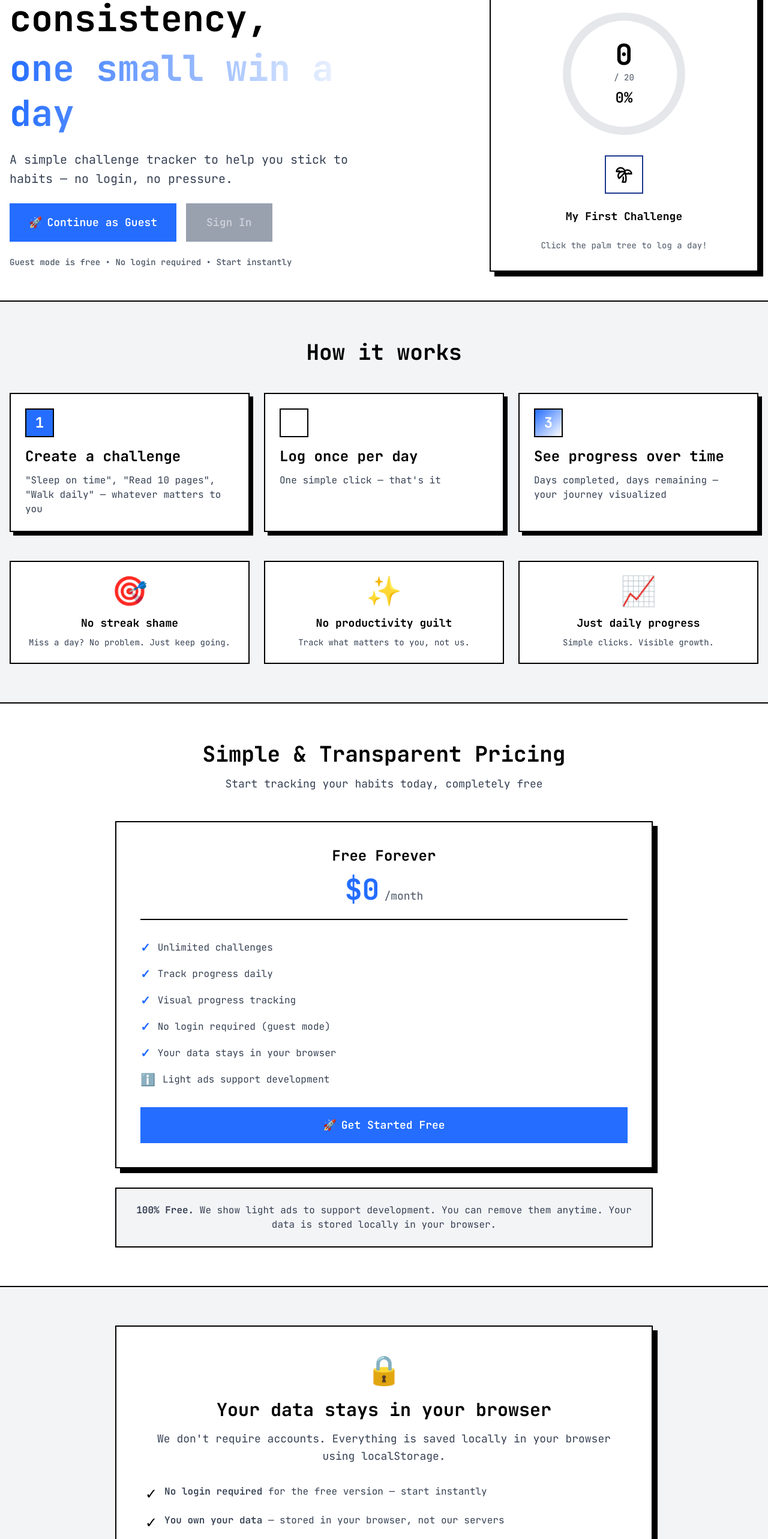
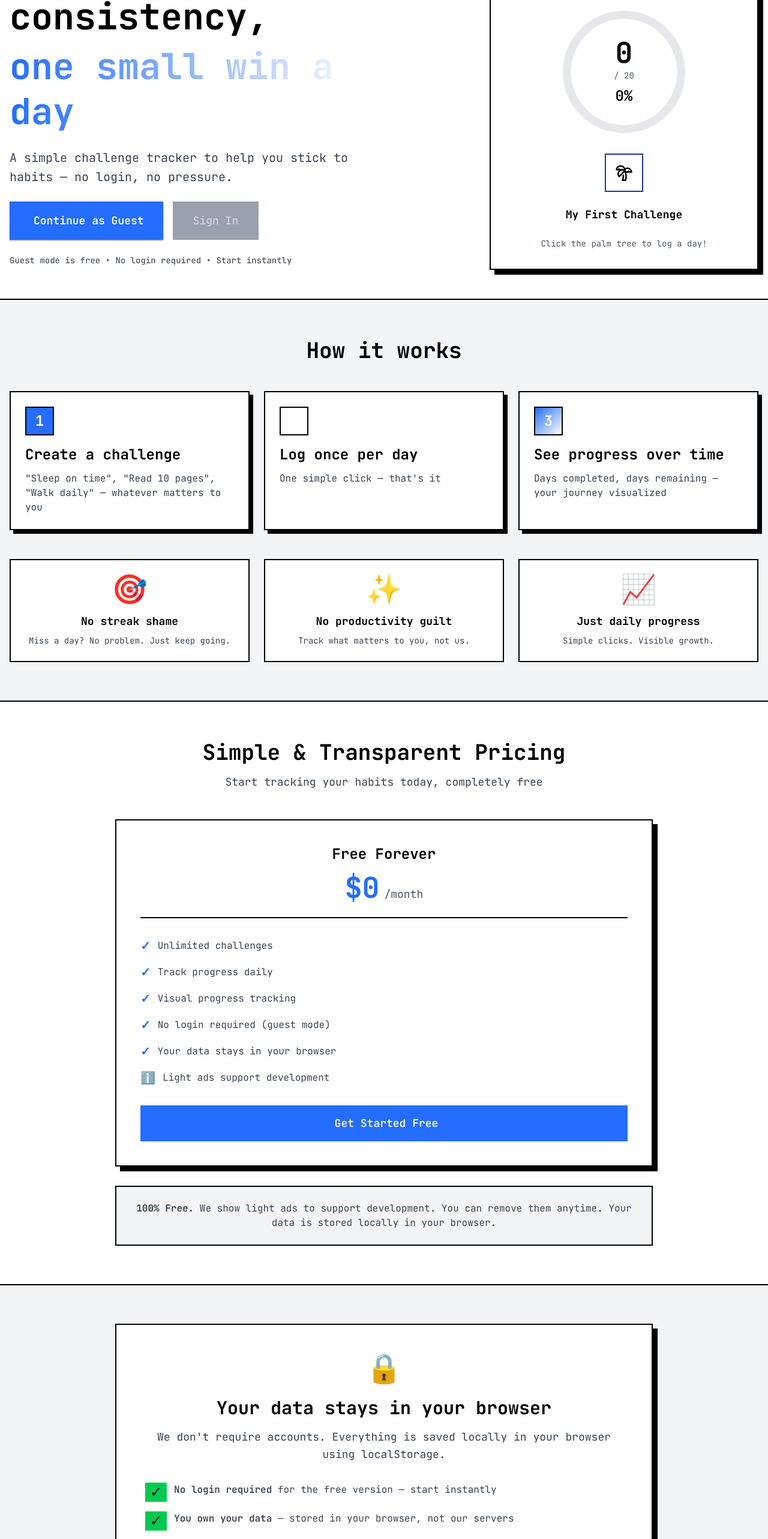
Before and after one commit to Muksit86/daily-challenges, a React (Vite) app in the folder Client/: page / in a window 1280 px wide. Shown: the part 219-2785 px from the top of the page at 60% size. Built offline with nearby package versions, Linux system fonts and the light colour scheme; no server answers.

Commit message:
Final Commit

```diff
--- a/Client/src/Component/ChallenegCard.jsx
+++ b/Client/src/Component/ChallenegCard.jsx
@@ -101,7 +101,7 @@ export default function ChallenegCard({ challenge }) {
 
   return (
     <>
-      <div className="relative border-2 border-black dark:border-white dark:bg-elevation-dark shadow-md p-4 flex flex-col items-center md:gap-3 cursor-pointer transition-all duration-200 animate-slide-up w-full h-full">
+      <div className="relative border-2 shadow-sharp border-black dark:border-white dark:bg-elevation-dark shadow-md p-4 flex flex-col items-center md:gap-3 cursor-pointer transition-all duration-200 animate-slide-up w-full h-full">
         {/* More Options Button */}
         <div className="w-full flex justify-between mb-5" ref={menuRef}>
           <button
--- a/Client/src/Pages/LandingPage.jsx
+++ b/Client/src/Pages/LandingPage.jsx
@@ -1,11 +1,13 @@
 import React, { useState, useEffect } from "react";
 import { Link, useNavigate } from "react-router";
-import { LuTreePalm } from "react-icons/lu";
+import { LuMoon, LuSun, LuTreePalm } from "react-icons/lu";
 import Button from "../Component/Button";
 import { useAuth } from "../Healper/AuthContext";
 import { useTheme } from "../Healper/themeContext";
+import Requesting from "../Component/Requesting";
 
 export default function LandingPage() {
+  const [requsting, setRequesting] = useState(null);
   const [tickCount, setTickCount] = useState(0);
   const maxTicks = 20;
   const progress = (tickCount / maxTicks) * 100;
@@ -48,24 +50,40 @@ export default function LandingPage() {
           </div>
 
           <div className="flex items-center gap-4 md:gap-6">
-            <Link to="/" className="text-sm md:text-base font-medium text-black dark:text-white hover:text-primary dark:hover:text-primary px-3 py-2 border-2 border-transparent hover:border-primary hover:bg-primary/5 transition-all">
+            <Link
+              to="/"
+              className="text-sm md:text-base font-medium text-black dark:text-white hover:text-primary dark:hover:text-primary px-3 py-2 border-2 border-transparent hover:border-primary hover:bg-primary/5 transition-all"
+            >
               Home
             </Link>
-            <Link to="/about" className="text-sm md:text-base font-medium text-black dark:text-white hover:text-primary dark:hover:text-primary px-3 py-2 border-2 border-transparent hover:border-primary hover:bg-primary/5 transition-all">
+            <Link
+              to="/about"
+              className="text-sm md:text-base font-medium text-black dark:text-white hover:text-primary dark:hover:text-primary px-3 py-2 border-2 border-transparent hover:border-primary hover:bg-primary/5 transition-all"
+            >
               About
             </Link>
-            <Link to="/contact" className="text-sm md:text-base font-medium text-black dark:text-white hover:text-primary dark:hover:text-primary px-3 py-2 border-2 border-transparent hover:border-primary hover:bg-primary/5 transition-all">
+            <Link
+              to="/contact"
+              className="text-sm md:text-base font-medium text-black dark:text-white hover:text-primary dark:hover:text-primary px-3 py-2 border-2 border-transparent hover:border-primary hover:bg-primary/5 transition-all"
+            >
               Contact Us
             </Link>
-            <Link to="/privacy-policy" className="text-sm md:text-base font-medium text-black dark:text-white hover:text-primary dark:hover:text-primary px-3 py-2 border-2 border-transparent hover:border-primary hover:bg-primary/5 transition-all">
+            <Link
+              to="/privacy-policy"
+              className="text-sm md:text-base font-medium text-black dark:text-white hover:text-primary dark:hover:text-primary px-3 py-2 border-2 border-transparent hover:border-primary hover:bg-primary/5 transition-all"
+            >
               Privacy Policy
             </Link>
             <button
               onClick={toggleTheme}
-              className="text-xl p-2 border-2 border-black dark:border-white hover:bg-background-sidebar dark:hover:bg-hover-dark transition-all"
+              className="cursor-pointer text-xl p-2 border-2 border-black dark:border-white hover:bg-background-sidebar dark:hover:bg-hover-dark transition-all"
               aria-label="Toggle dark mode"
             >
-              {isDark ? "☀️" : "🌙"}
+              {isDark ? (
+                <LuMoon size={25} />
+              ) : (
+                <LuSun size={25} color="black" />
+              )}
             </button>
           </div>
         </div>
@@ -79,28 +97,37 @@ export default function LandingPage() {
             <div className="flex flex-col gap-6">
               <h1 className="text-4xl md:text-5xl lg:text-6xl font-bold text-black dark:text-white leading-tight">
                 Build consistency,
-                <span className="block bg-gradient-to-r from-primary to-secondary bg-clip-text text-transparent mt-2">
+                <span className="block bg-linear-to-r from-primary to-secondary bg-clip-text text-transparent mt-2">
                   one small win a day
                 </span>
               </h1>
 
               <p className="text-lg md:text-xl text-gray-700 dark:text-gray-300 leading-relaxed">
-                A simple challenge tracker to help you stick to habits — no login, no pressure.
+                A simple challenge tracker to help you stick to habits — no
+                login, no pressure.
               </p>
 
               {/* CTA Buttons */}
-              <div className="flex flex-col sm:flex-row gap-4">
+              <div className="relative flex flex-col sm:flex-row gap-4">
                 <Button
                   text="Continue as Guest"
                   textSize="text-lg"
                   paddingClass="px-8 py-4"
+                  shadow="shadow-sm/30"
                   onClick={handleGuestLogin}
-                  icon="🚀"
                 />
 
-                <button className="px-8 py-4 text-lg font-semibold bg-gray-400 text-white/50 border-2 border-gray-400 transition-all">
+                <button
+                  onMouseEnter={() => setRequesting(true)}
+                  onMouseLeave={() => setRequesting(false)}
+                  className="px-8 py-4 text-lg font-semibold bg-gray-400 text-white/50 border-2 border-gray-400 transition-all"
+                >
                   Sign In
                 </button>
+
+                {requsting && (
+                  <Requesting className={"absolute right-40 -top-50"} />
+                )}
               </div>
 
               <p className="text-sm text-gray-600 dark:text-gray-400 font-medium">
@@ -112,11 +139,16 @@ export default function LandingPage() {
             <div className="flex justify-center md:justify-end">
               <div className="border-2 border-black dark:border-white bg-white dark:bg-elevation-dark p-6 md:p-8 shadow-sharp-xl w-full max-w-md flex flex-col items-center gap-6">
                 <div className="w-full text-center border-b-2 border-black dark:border-white pb-3">
-                  <span className="text-lg font-bold text-black dark:text-white">Try it now!</span>
+                  <span className="text-lg font-bold text-black dark:text-white">
+                    Try it now!
+                  </span>
                 </div>
 
                 <div className="relative w-48 h-48 md:w-56 md:h-56">
-                  <svg className="w-full h-full transform -rotate-90" viewBox="0 0 200 200">
+                  <svg
+                    className="w-full h-full transform -rotate-90"
+                    viewBox="0 0 200 200"
+                  >
                     <circle
                       cx="100"
                       cy="100"
@@ -155,10 +187,11 @@ export default function LandingPage() {
 
                 <button
                   onClick={handleTick}
-                  className={`w-16 h-16 flex items-center justify-center text-3xl border-2 ${tickCount > 0
-                    ? "bg-primary border-primary"
-                    : "bg-white dark:bg-elevation-dark border-blue-900"
-                    } hover:bg-primary transition-all`}
+                  className={`w-16 h-16 flex items-center justify-center text-3xl border-2 cursor-pointer ${
+                    tickCount > 0
+                      ? "bg-primary border-primary"
+                      : "bg-white dark:bg-elevation-dark border-blue-900"
+                  } hover:bg-primary transition-all`}
                 >
                   <LuTreePalm className="text-black dark:text-white" />
                 </button>
@@ -192,7 +225,8 @@ export default function LandingPage() {
                 Create a challenge
               </h3>
               <p className="text-gray-700 dark:text-gray-300">
-                "Sleep on time", "Read 10 pages", "Walk daily" — whatever matters to you
+                "Sleep on time", "Read 10 pages", "Walk daily" — whatever
+                matters to you
               </p>
             </div>
 
@@ -211,7 +245,7 @@ export default function LandingPage() {
 
             {/* Step 3 */}
             <div className="bg-white dark:bg-background-dark border-2 border-black dark:border-white p-6 shadow-sharp-lg hover:shadow-sharp-xl hover:-translate-x-1 hover:-translate-y-1 transition-all">
-              <div className="w-12 h-12 bg-gradient-to-br from-primary to-secondary text-white flex items-center justify-center text-2xl font-bold border-2 border-black dark:border-white mb-4">
+              <div className="w-12 h-12 bg-linear-to-br from-primary to-secondary text-white flex items-center justify-center text-2xl font-bold border-2 border-black dark:border-white mb-4">
                 3
               </div>
               <h3 className="text-xl md:text-2xl font-bold text-black dark:text-white mb-3">
@@ -275,7 +309,9 @@ export default function LandingPage() {
               </h3>
               <div className="flex items-baseline justify-center gap-2">
                 <span className="text-5xl font-bold text-primary">$0</span>
-                <span className="text-lg text-gray-600 dark:text-gray-400">/month</span>
+                <span className="text-lg text-gray-600 dark:text-gray-400">
+                  /month
+                </span>
               </div>
             </div>
 
@@ -301,7 +337,9 @@ export default function LandingPage() {
                 <span>Your data stays in your browser</span>
               </div>
               <div className="flex items-center gap-3 text-gray-700 dark:text-gray-300">
-                <span className="text-gray-600 dark:text-gray-400 text-xl">ℹ️</span>
+                <span className="text-gray-600 dark:text-gray-400 text-xl">
+                  ℹ️
+                </span>
                 <span>Light ads support development</span>
               </div>
             </div>
@@ -311,14 +349,14 @@ export default function LandingPage() {
               textSize="text-lg"
               paddingClass="px-8 py-4 w-full"
               onClick={handleGuestLogin}
-              icon="🚀"
             />
           </div>
 
           <div className="bg-gray-100 dark:bg-hover-dark border-2 border-black dark:border-white p-6 text-center">
             <p className="text-gray-700 dark:text-gray-300">
-              <strong>100% Free.</strong> We show light ads to support development.
-              You can remove them anytime. Your data is stored locally in your browser.
+              <strong>100% Free.</strong> We show light ads to support
+              development. You can remove them anytime. Your data is stored
+              locally in your browser.
             </p>
           </div>
         </div>
@@ -333,26 +371,36 @@ export default function LandingPage() {
               Your data stays in your browser
             </h2>
             <p className="text-lg text-center text-gray-700 dark:text-gray-300 leading-relaxed mb-8">
-              We don't require accounts. Everything is saved locally in your browser using localStorage.
+              We don't require accounts. Everything is saved locally in your
+              browser using localStorage.
             </p>
 
             <div className="space-y-4">
               <div className="flex items-start gap-3">
-                <div className="text-secondary text-2xl shrink-0">✓</div>
+                <div className="text-secondary text-2xl shrink-0 bg-green-500 px-2">
+                  ✓
+                </div>
                 <p className="text-gray-700 dark:text-gray-300">
-                  <span className="font-semibold">No login required</span> for the free version — start instantly
+                  <span className="font-semibold">No login required</span> for
+                  the free version — start instantly
                 </p>
               </div>
               <div className="flex items-start gap-3">
-                <div className="text-secondary text-2xl shrink-0">✓</div>
+                <div className="text-secondary text-2xl shrink-0 bg-green-500 px-2">
+                  ✓
+                </div>
                 <p className="text-gray-700 dark:text-gray-300">
-                  <span className="font-semibold">You own your data</span> — stored in your browser, not our servers
+                  <span className="font-semibold">You own your data</span> —
+                  stored in your browser, not our servers
                 </p>
               </div>
               <div className="flex items-start gap-3">
-                <div className="text-secondary text-2xl shrink-0">✓</div>
+                <div className="text-secondary text-2xl shrink-0 bg-green-500 px-2">
+                  ✓
+                </div>
                 <p className="text-gray-700 dark:text-gray-300">
-                  <span className="font-semibold">Delete anytime</span> — clear your data whenever you want
+                  <span className="font-semibold">Delete anytime</span> — clear
+                  your data whenever you want
                 </p>
               </div>
             </div>
@@ -377,7 +425,6 @@ export default function LandingPage() {
               paddingClass="px-10 py-5"
               onClick={handleGuestLogin}
               shadow="shadow-xl/30"
-              icon="🚀"
             />
           </div>
 
@@ -391,16 +438,28 @@ export default function LandingPage() {
       <footer className="bg-gray-100 dark:bg-elevation-dark border-t-2 border-black dark:border-white py-8 px-4">
         <div className="max-w-7xl mx-auto">
           <div className="flex justify-center gap-8 mb-4 flex-wrap">
-            <Link to="/" className="text-sm font-medium text-black dark:text-white hover:text-primary transition-colors">
+            <Link
+              to="/"
+              className="text-sm font-medium text-black dark:text-white hover:text-primary transition-colors"
+            >
               Home
             </Link>
-            <Link to="/about" className="text-sm font-medium text-black dark:text-white hover:text-primary transition-colors">
+            <Link
+              to="/about"
+              className="text-sm font-medium text-black dark:text-white hover:text-primary transition-colors"
+            >
               About
             </Link>
-            <Link to="/contact" className="text-sm font-medium text-black dark:text-white hover:text-primary transition-colors">
+            <Link
+              to="/contact"
+              className="text-sm font-medium text-black dark:text-white hover:text-primary transition-colors"
+            >
               Contact Us
             </Link>
-            <Link to="/privacy-policy" className="text-sm font-medium text-black dark:text-white hover:text-primary transition-colors">
+            <Link
+              to="/privacy-policy"
+              className="text-sm font-medium text-black dark:text-white hover:text-primary transition-colors"
+            >
               Privacy Policy
             </Link>
           </div>
--- a/Client/src/Pages/NewChallenge.jsx
+++ b/Client/src/Pages/NewChallenge.jsx
@@ -72,7 +72,7 @@ export default function NewChallenge() {
               <option value="30">30 Days</option>
               <option value="75">75 Days</option>
               <option value="100">100 Days</option>
-              <option value="custom">Custom Days</option>
+              {/* <option value="custom">Custom Days</option> */}
             </select>
 
             {/* Custom Days Input */}
--- a/Client/src/Pages/Profile.jsx
+++ b/Client/src/Pages/Profile.jsx
@@ -124,7 +124,7 @@ export default function Profile() {
     <>
       <main className="flex-1 flex flex-col justify-center items-center py-5 md:px-5 bg-background dark:bg-background-dark animate-fade-in">
         <div className="flex-1 flex flex-col justify-center items-center w-full">
-          <section className="flex flex-col justify-center gap-5 shadow-md border border-gray-900 dark:bg-elevation-dark p-3 md:p-8 md:w-5/12 w-11/12 animate-slide-up">
+          <section className="flex flex-col justify-center gap-5 shadow-sharp-lg border border-gray-900 dark:bg-elevation-dark p-3 md:p-8 md:w-5/12 w-11/12 animate-slide-up">
             {/* Email Section */}
             <div className="flex flex-col gap-2">
               <div className="flex flex-col gap-2">
@@ -210,7 +210,7 @@ export default function Profile() {
 
             <button
               onClick={toggleTheme}
-              className="w-full px-4 py-2 text-black dark:text-white text-2xl hover:cursor-pointer flex justify-center items-center gap-4 border-2 border-black dark:border-white/50 transition-all duration-200 hover:bg-background-sidebar dark:hover:bg-background-sidebar-dark hover:scale-101 active:scale-100"
+              className="w-full px-4 py-2 text-black dark:text-white text-2xl hover:cursor-pointer flex justify-center items-center gap-4 border-2 border-black dark:border-white/50 transition-all duration-200 hover:bg-hover-light dark:hover:bg-hover-dark hover:scale-101 active:scale-100"
               title={isDark ? "Switch to Light Mode" : "Switch to Dark Mode"}
             >
               {isDark ? <LuSun size={30} /> : <LuMoon size={30} />}
--- a/Client/src/index.css
+++ b/Client/src/index.css
@@ -24,15 +24,15 @@ body {
   --color-background: hsl(0, 0%, 100%);
   --color-background-dark: hsl(0, 0%, 13%);
 
-
   --color-background-sidebar: hsl(0, 0%, 97%);
   --color-background-sidebar-dark: hsl(0, 0%, 10%);
 
+  --color-elevation-dark: hsl(0, 0%, 19%);
 
-  --color-elevation-dark: hsl(0, 0%, 19%);
+  --color-border: #c5d8ff;
+
   --color-hover-light: hsl(0, 0%, 90%);
   --color-hover-dark: hsl(0, 0%, 25%);
-  --color-border: #c5d8ff;
 
   --animate-bounce-in: bounce-in 180ms ease-out;
   --animate-fade-in: fade-in 300ms ease-out;
```
